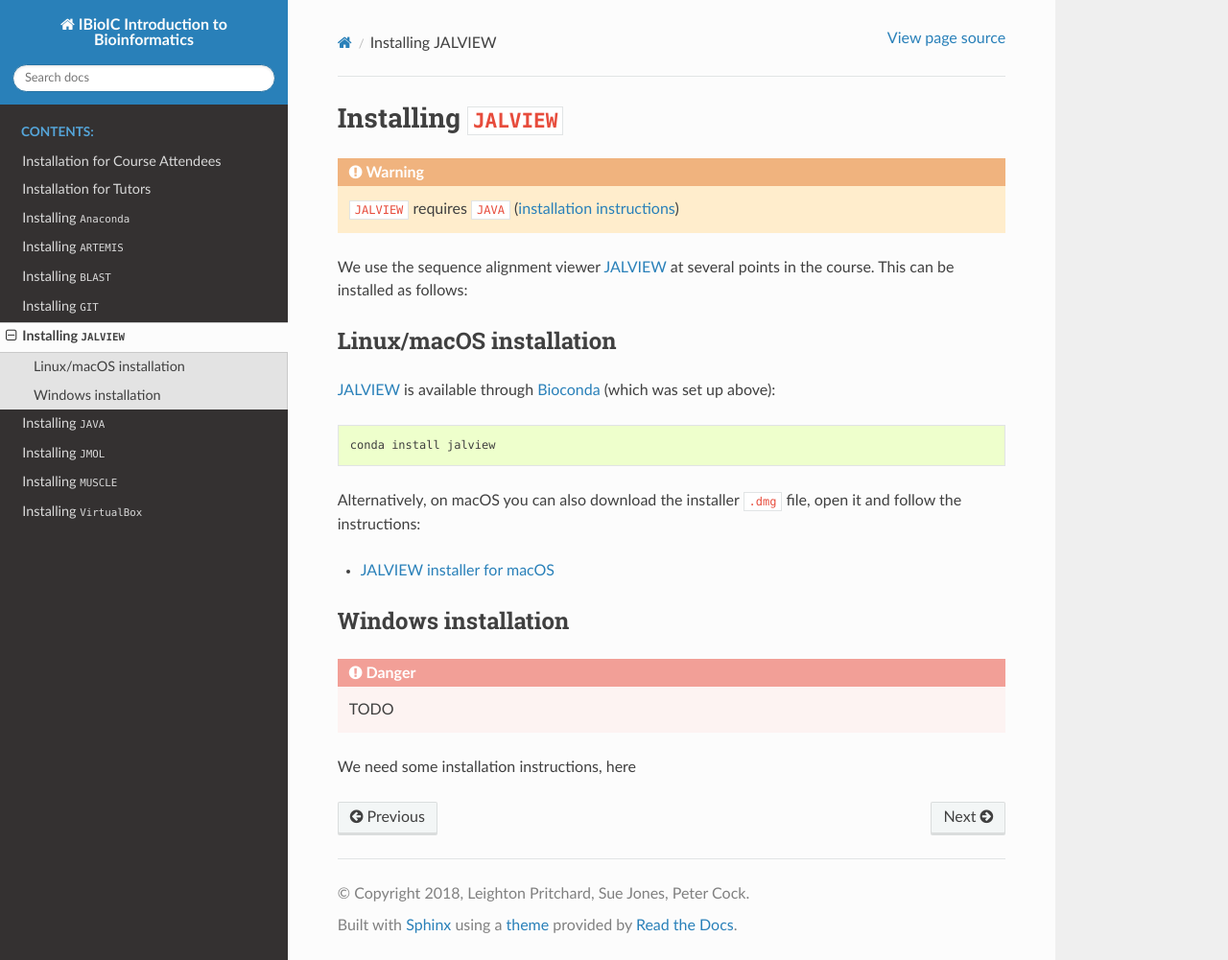
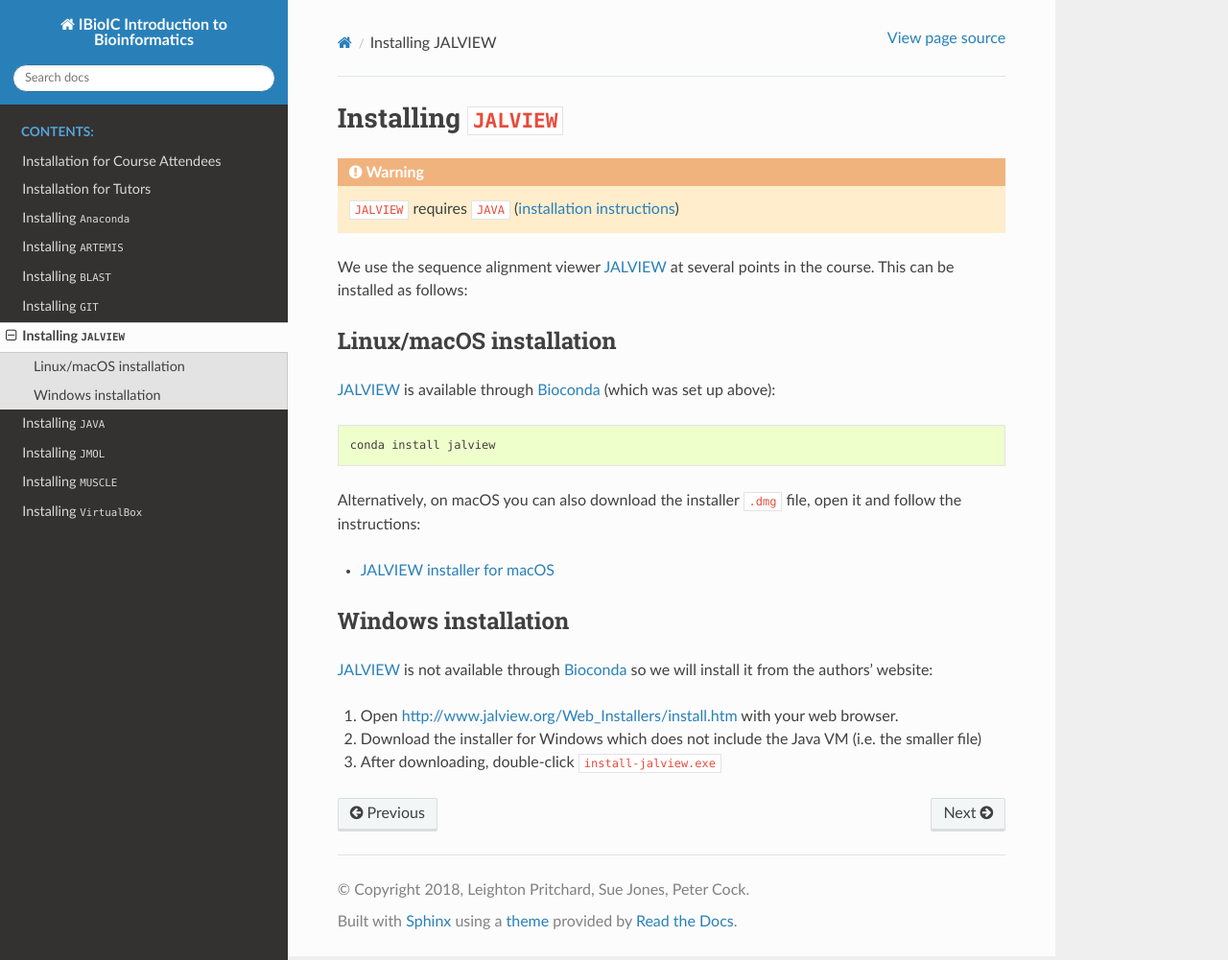
Before and after one commit to widdowquinn/2018-03-06-ibioic, a Sphinx documentation site: the page built from docs/install_jalview.rst, in a window 1280 px wide and 1001 px high. Shown: the whole window at 96% size. Built offline with Sphinx 7.4.7 and the Read the Docs theme 2.0.0, drawn with Linux system fonts in a browser that asks for light colours.

Commit message:
JalView for Windows instructions

```diff
--- a/docs/install_jalview.rst
+++ b/docs/install_jalview.rst
@@ -30,11 +30,11 @@
 Windows installation
 --------------------
 
-.. DANGER::
-    TODO
+`JALVIEW`_ is not available through `Bioconda`_ so we will install it from the authors' website:
 
-We need some installation instructions, here
-
+1. Open http://www.jalview.org/Web_Installers/install.htm with your web browser.
+2. Download the installer for Windows which does not include the Java VM (i.e. the smaller file)
+3. After downloading, double-click ``install-jalview.exe``
 
 .. _Bioconda: https://bioconda.github.io/
 .. _JALVIEW: http://www.jalview.org/
```
